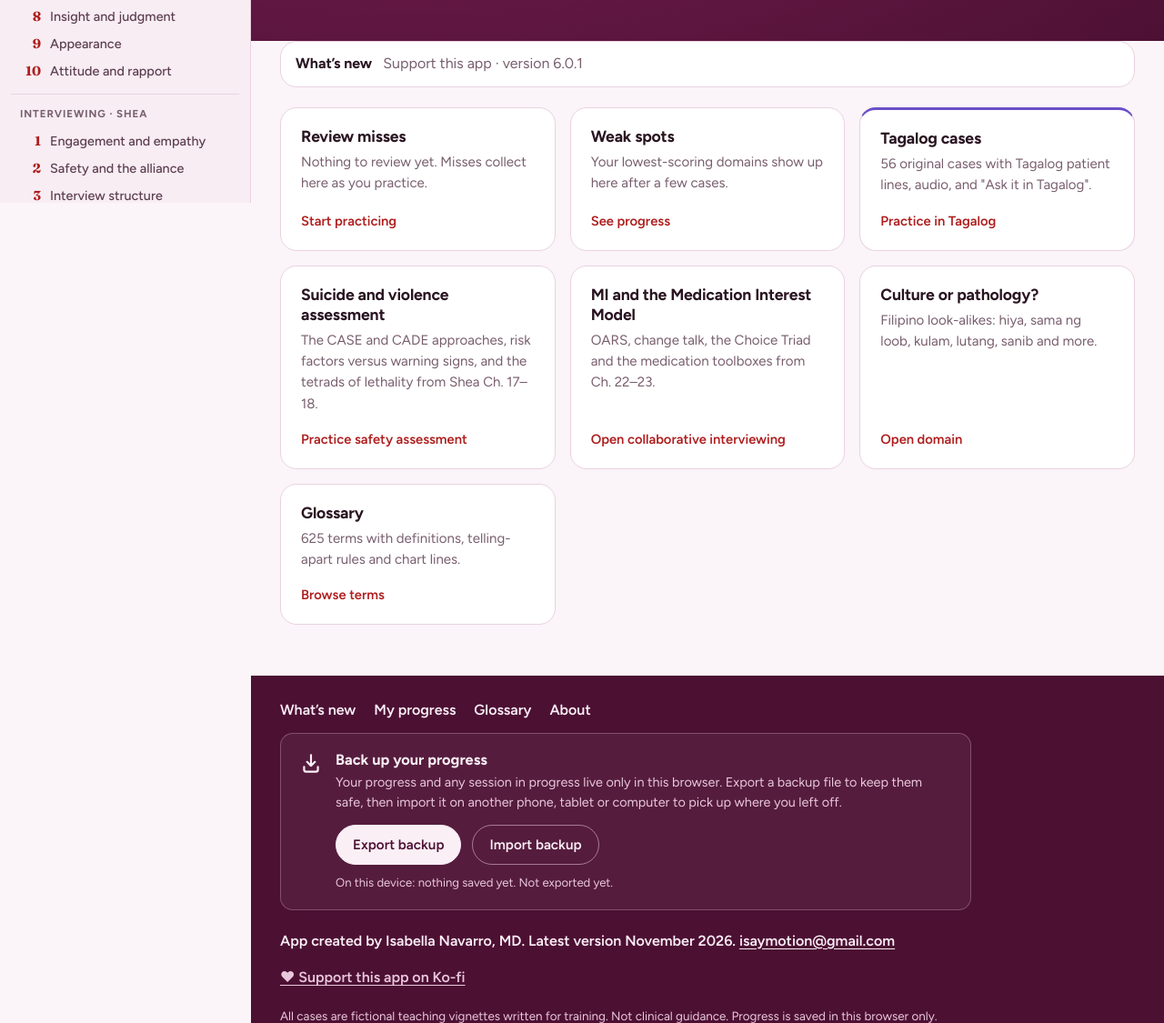
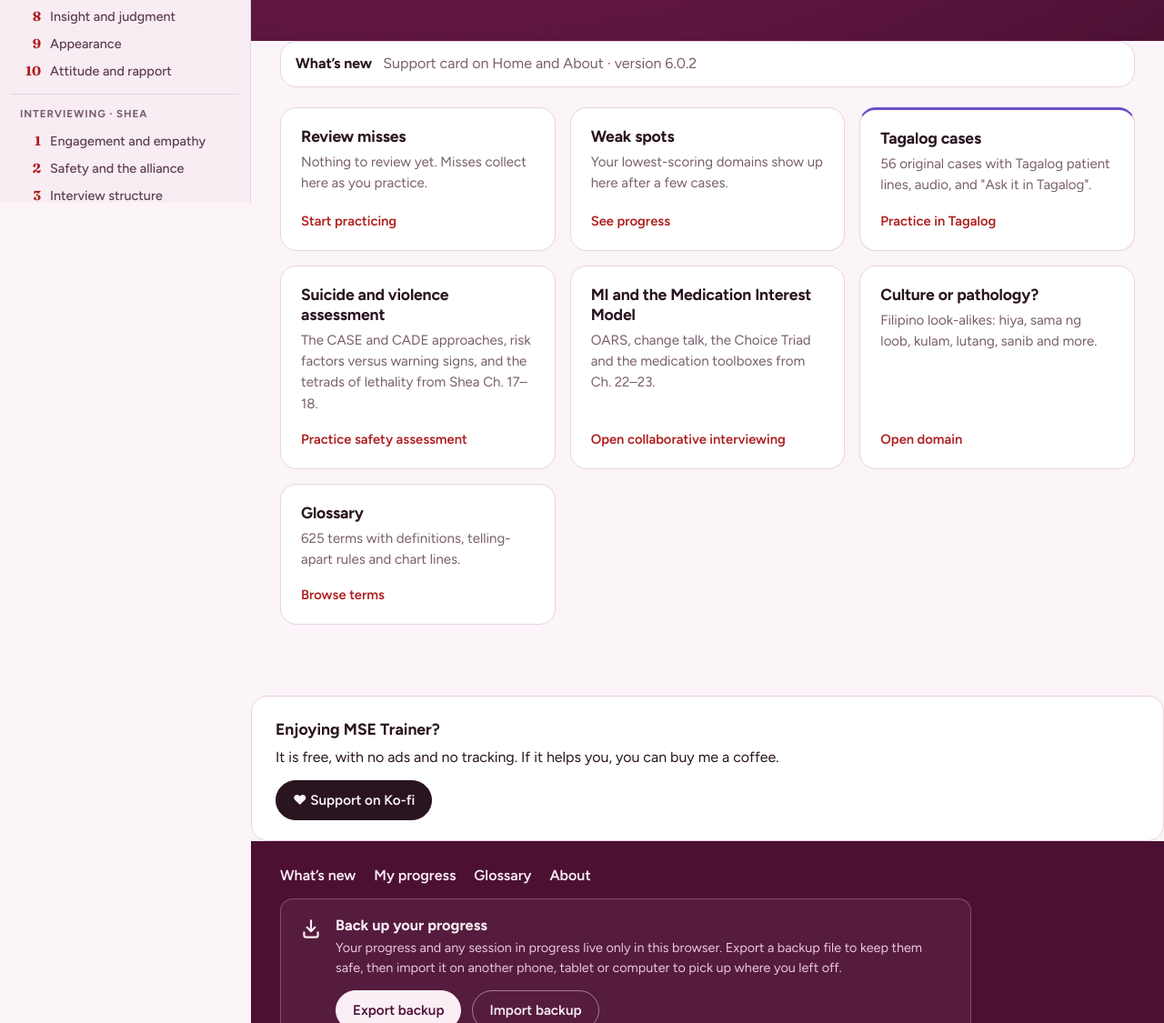
Before and after one commit to isaymotion/MSEtrainer, a plain HTML site: page index.html in a window 1280 px wide. Shown: the part 577-1702 px from the top of the page at 91% size. Drawn offline with Linux system fonts and the light colour scheme.

Commit message:
Ko-fi support card on Home and About
Co-Authored-By: Claude Fable 5.2 <noreply@anthropic.com>
Claude-Session: https://claude.ai/code/session_01CQ3EHV6WnZJfM9bYpwCNJF

```diff
--- a/css/app.css
+++ b/css/app.css
@@ -501,3 +501,9 @@ svg.facilic{display:block;width:auto;height:auto;max-width:none;margin:0;stroke:
 /* Ko-fi support link under the attribution line */
 .support-line{margin:0 0 10px}
 .support-line a{display:inline-flex;align-items:center;min-height:44px;color:inherit;font-weight:600;text-underline-offset:3px}
+
+/* Ko-fi support card on Home and About */
+.support-card{margin-top:22px}
+.support-card h2{margin:0 0 6px;font-size:1.1rem}
+.support-card p{margin:0 0 12px}
+.support-card p:last-child{margin-bottom:0}
--- a/data/app-meta.js
+++ b/data/app-meta.js
@@ -3,7 +3,7 @@ window.APP_META = {
   name: 'MSE Trainer',
   short: 'MSE',
   tagline: 'Mental Status & Interviewing Practice',
-  version: '6.0.1',
+  version: '6.0.2',
   kofi: 'https://ko-fi.com/isaymotion',   // support link shown in the footer
   repo: 'MSEtrainer',
   attribution: 'App created by Isabella Navarro, MD. Latest version November 2026. isaymotion@gmail.com'
--- a/data/changelog.js
+++ b/data/changelog.js
@@ -6,6 +6,14 @@
    or a year ("2026"), so those dates are written as the first of that month ("2026-11-01") or of that year ("2026-01-01").
    For every release: add an entry here, then bump APP_META.version, VERSION in sw.js, and "Latest version" in the footer / README. */
 window.APP_CHANGELOG = [
+  {
+    "version": "6.0.2",
+    "date": "2026-11-21",
+    "title": "Support card on Home and About",
+    "items": [
+      { "type": "update", "text": "A “Support on Ko-fi” card now sits at the end of Home and About, as well as the link at the bottom of every page." }
+    ]
+  },
   {
     "version": "6.0.1",
     "date": "2026-11-21",
--- a/js/app.js
+++ b/js/app.js
@@ -802,6 +802,7 @@ function renderHome(){
       <a class="card tile" href="#/glossary"><h3>Glossary</h3><p>${Object.keys(TERMS).length} terms with definitions, telling-apart rules and chart lines.</p><span class="go">Browse terms</span></a>
     </div>
   </div>`;
+  $('#v-home').insertAdjacentHTML('beforeend',supportCard());
 }
 
 /* ---------- What's new (shared .news__* markup; opening the page marks everything as seen) ---------- */
@@ -827,6 +828,12 @@ function renderNews(){
 function segGroup(name,label,opts,cur){
   return '<fieldset class="setting"><legend>'+esc(label)+'</legend><div class="seg">'+opts.map(o=>'<label><input type="radio" name="'+esc(name)+'" value="'+esc(o[0])+'"'+(cur===o[0]?' checked':'')+'><span>'+esc(o[1])+'</span></label>').join('')+'</div></fieldset>';
 }
+/* Ko-fi support card at the end of Home and About. The address is APP_META.kofi; without one nothing is shown. */
+function supportCard(){
+  const u=String(META.kofi||'');
+  if(!/^https:\/\/ko-fi\.com\/[\w-]+\/?$/.test(u))return '';
+  return '<div class="card support-card"><h2>Enjoying '+esc(APP_NAME)+'?</h2><p>It is free, with no ads and no tracking. If it helps you, you can buy me a coffee.</p><p><a class="btn btn--solid" href="'+esc(u)+'" target="_blank" rel="noopener">♥ Support on Ko-fi</a></p></div>';
+}
 function renderAbout(){
   $('#aboutVersion').innerHTML='<strong>'+esc(APP_NAME)+'</strong> · '+esc(t('about.version'))+' '+esc(META.version||'')+' · <a href="#/whats-new">'+esc(t('nav.whatsNew'))+'</a>';
   const sizes=TEXT_SIZES.map(z=>[z[0],t(z[1])]);
@@ -837,7 +844,7 @@ function renderAbout(){
     '</div><h2>'+esc(t('about.tips'))+'</h2><div class="card"><ul>'+
       [1,2,3,4,5].map(i=>'<li>'+rich(t('about.tip'+i))+'</li>').join('')+
       '<li>During a session, keys <kbd>1</kbd> to <kbd>4</kbd> answer and <kbd>Enter</kbd> goes to the next case.</li>'+
-    '</ul></div>';
+    '</ul></div>'+supportCard();
 }
 document.getElementById('main').addEventListener('change',e=>{   // About > Settings
   const n=e.target&&e.target.name, v=e.target&&e.target.value;
--- a/sw.js
+++ b/sw.js
@@ -3,7 +3,7 @@
    so activate deletes only this app's own old caches (v5 deleted every other cache on the origin; fixed in version 6).
    Tagalog audio is not cached (it streams from Usap Tayo). */
 const PREFIX = 'mse-trainer-';
-const VERSION = PREFIX + '6.0.1';
+const VERSION = PREFIX + '6.0.2';
 const CORE = [
   './',
   './index.html',
```
